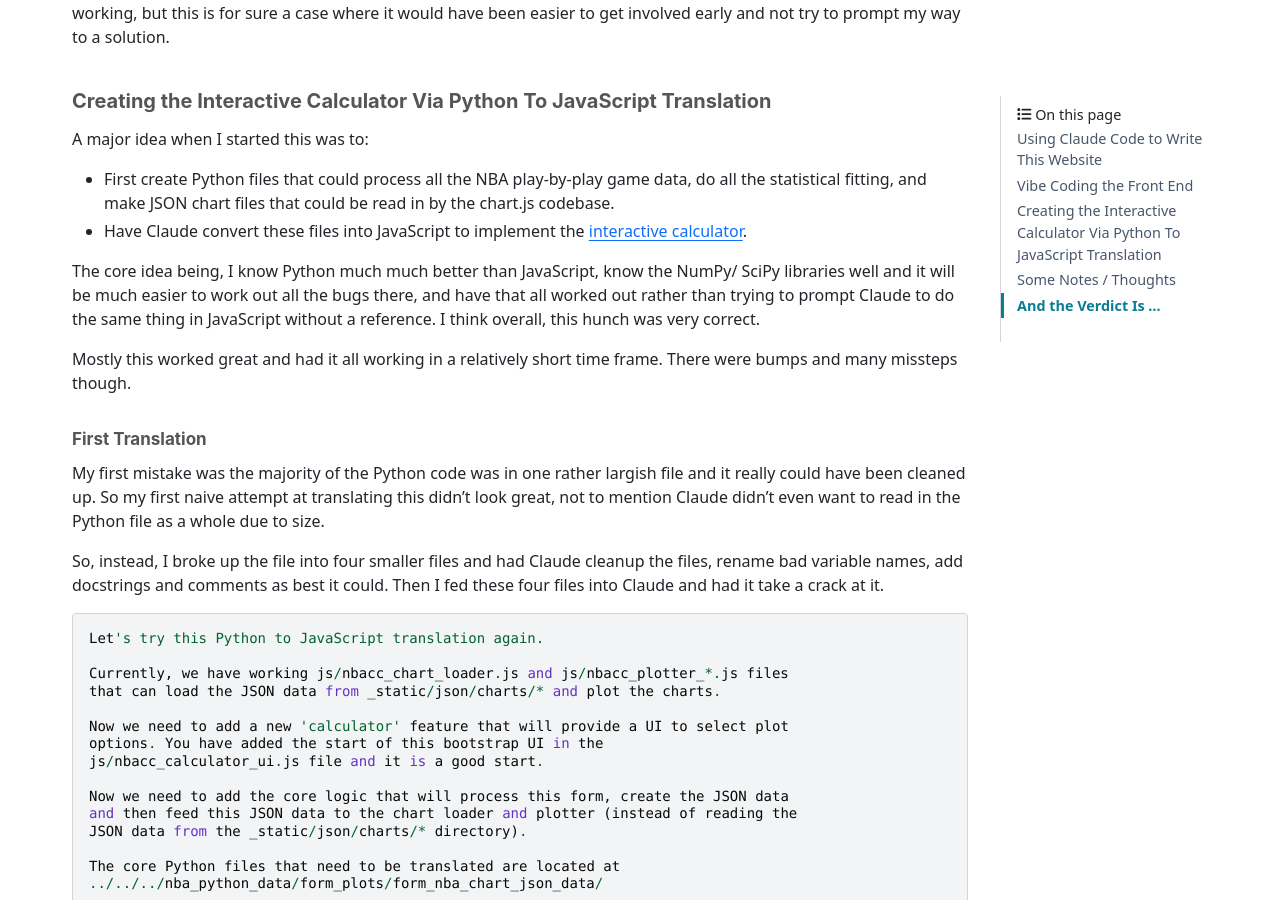
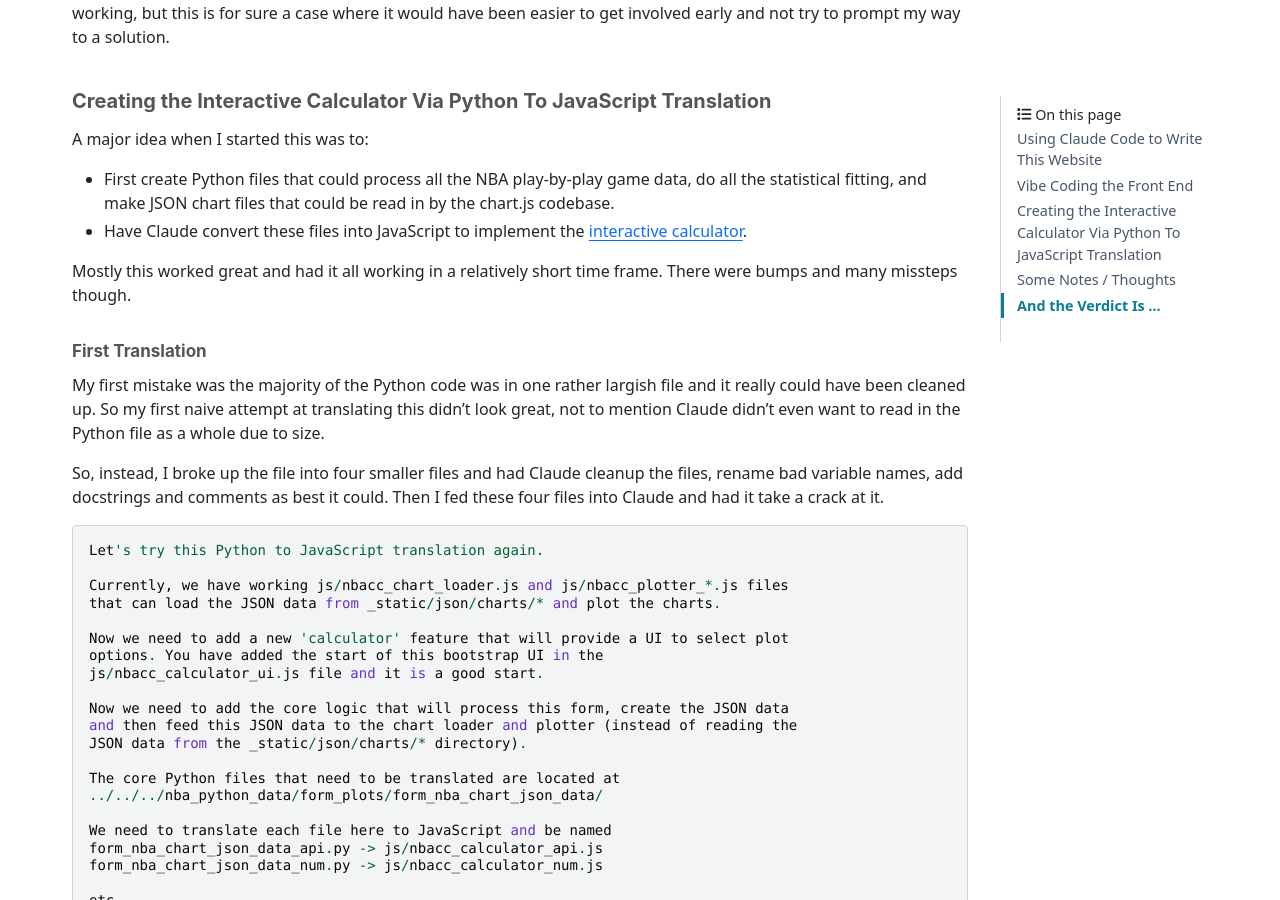
Before and after one commit to nba-comeback-calculator/nba-comeback-calculator, a Sphinx documentation site: the page built from docs/frontend/source/analysis/using_claude_code.rst, in a window 1280 px wide and 900 px high, scrolled down 3169 px. Built offline with Sphinx 7.4.7 and the PyData theme 0.15.4, drawn with Linux system fonts in a browser that asks for light colours; nearby versions of some CDN libraries; comment, search, counter and statistics services are not loaded.

Commit message:
DOCS: text tweak.

```diff
--- a/docs/frontend/source/analysis/using_claude_code.rst
+++ b/docs/frontend/source/analysis/using_claude_code.rst
@@ -197,11 +197,6 @@
 
 * Have Claude convert these files into JavaScript to implement the :doc:`interactive
   calculator </calculator/index>`.
-
-The core idea being, I know Python much much better than JavaScript, know the NumPy/
-SciPy libraries well and it will be much easier to work out all the bugs there, and
-have that all worked out rather than trying to prompt Claude to do the same thing in
-JavaScript without a reference. I think overall, this hunch was very correct.
 
 Mostly this worked great and had it all working in a relatively short time frame. There
 were bumps and many missteps though.
```
